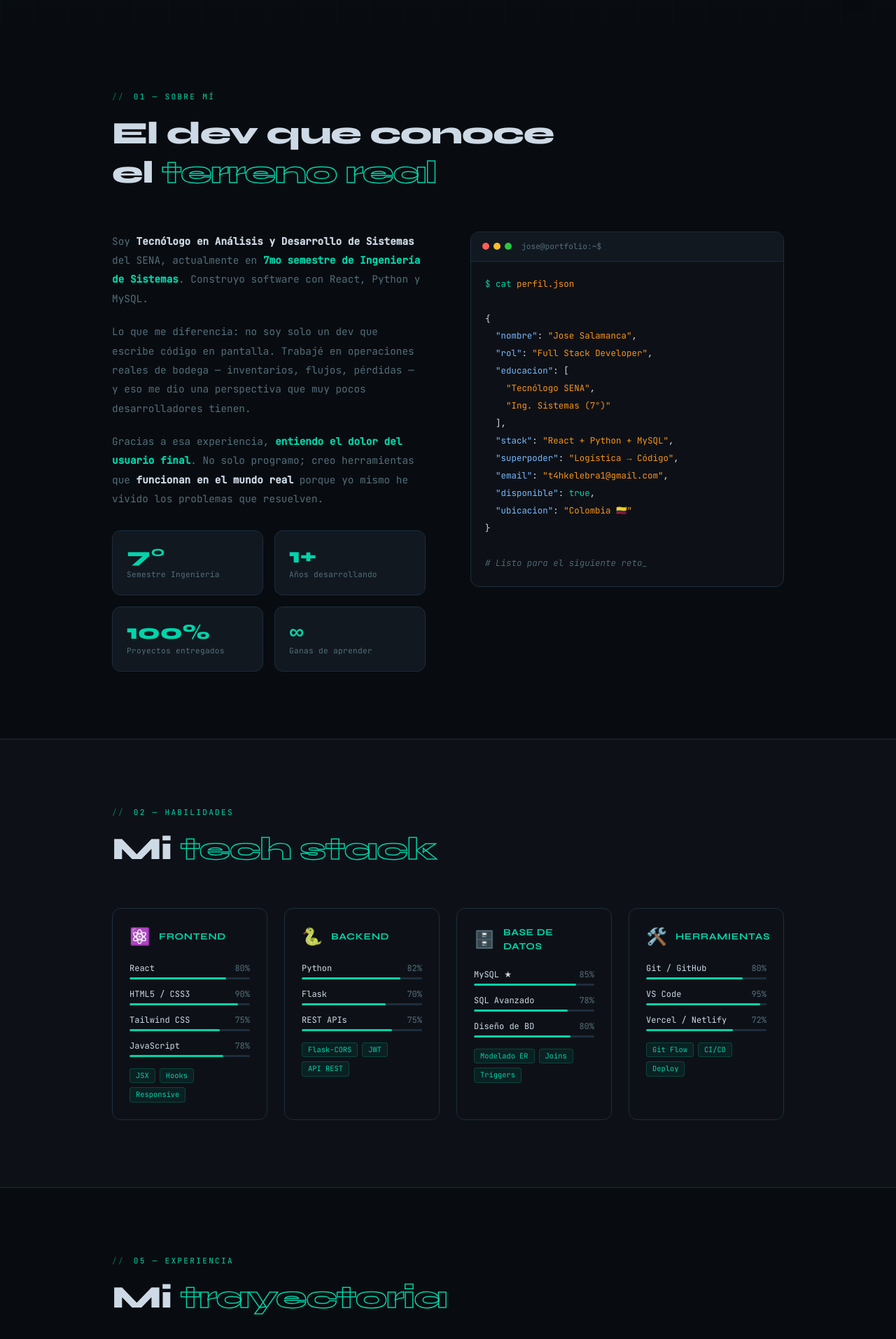
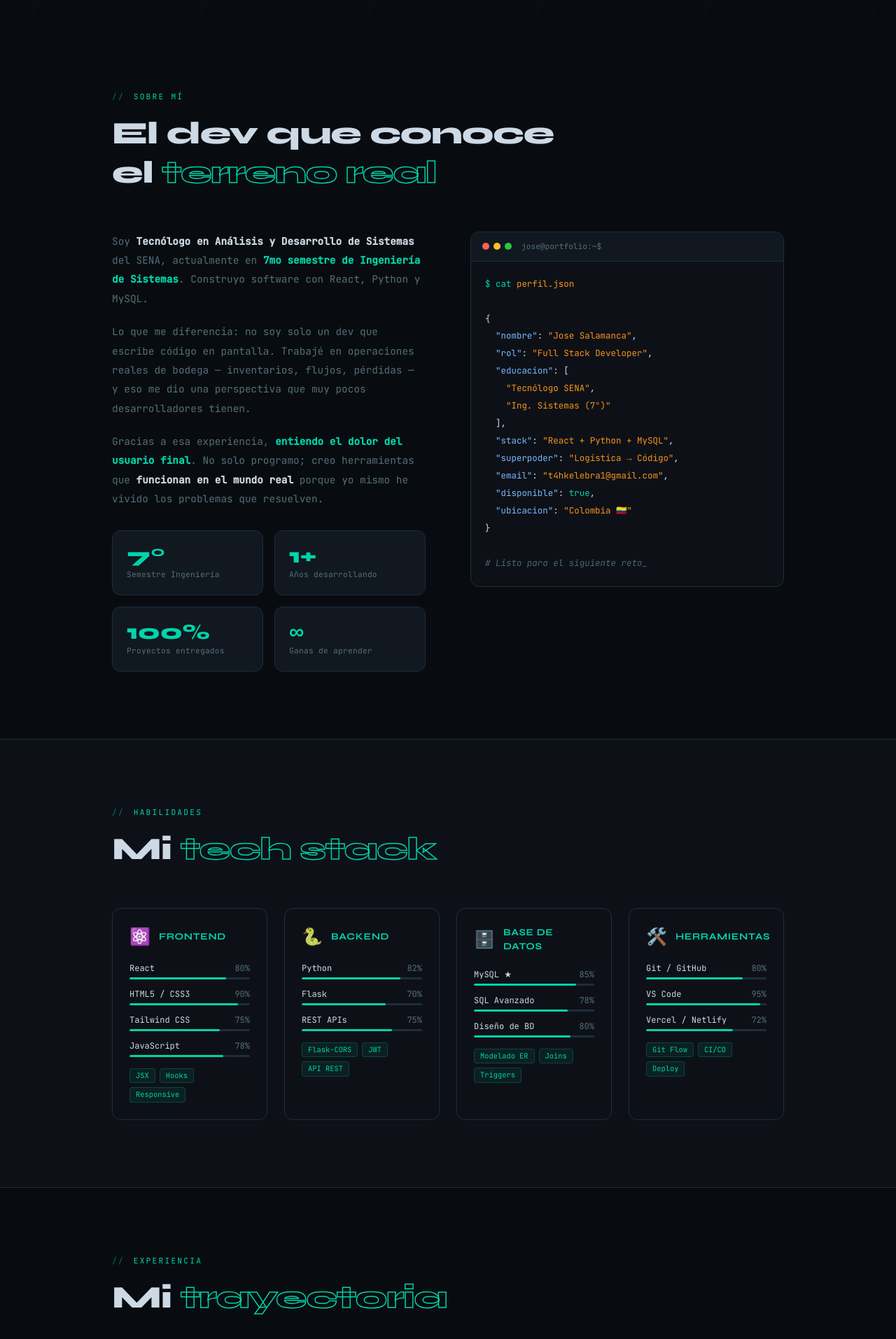
Before and after one commit to KeLeBrA99/Mi-portafolio, a React (Vite) app: page / in a window 1280 px wide. Shown: the part 766-2680 px from the top of the page at 70% size. Built offline with nearby package versions, Linux system fonts and the light colour scheme.

Commit message:
Version 1.3

```diff
--- a/src/sections/About.jsx
+++ b/src/sections/About.jsx
@@ -24,7 +24,7 @@
   return (
     <section id="about" ref={ref} className="relative z-10 max-w-5xl mx-auto px-8 py-24">
 
-      <p className="reveal section-label">01 — Sobre mí</p>
+      <p className="reveal section-label">Sobre mí</p>
       <h2 className="reveal font-syne font-black text-[clamp(1.8rem,5vw,2.8rem)] leading-tight tracking-tight mb-14">
         El dev que conoce<br />
         el <span className="text-outline-sm">terreno real</span>
--- a/src/sections/Contact.jsx
+++ b/src/sections/Contact.jsx
@@ -74,7 +74,7 @@
       <div className="max-w-5xl mx-auto px-8 py-24 grid md:grid-cols-2 gap-16 items-start">
 
         <div>
-          <p className="reveal section-label">04 Contacto</p>
+          <p className="reveal section-label"> Contacto</p>
           <h2 className="reveal font-syne font-black leading-tight tracking-tight mb-4 text-4xl">
             Construyamos algo juntos
           </h2>
--- a/src/sections/Experience.jsx
+++ b/src/sections/Experience.jsx
@@ -75,7 +75,7 @@
   return (
     <section id="experience" ref={ref} className="relative z-10 max-w-5xl mx-auto px-8 py-24">
 
-      <p className="reveal section-label">05 — Experiencia</p>
+      <p className="reveal section-label">Experiencia</p>
       <h2 className="reveal font-syne font-black text-[clamp(1.8rem,5vw,2.8rem)] leading-tight tracking-tight mb-14">
         Mi <span className="text-outline-sm">trayectoria</span>
       </h2>
--- a/src/sections/Projects.jsx
+++ b/src/sections/Projects.jsx
@@ -22,7 +22,7 @@
   return (
     <section id="projects" ref={ref} className="relative z-10 max-w-5xl mx-auto px-8 py-24">
 
-      <p className="reveal section-label">03 — Proyectos</p>
+      <p className="reveal section-label"> Proyectos</p>
       <h2 className="reveal font-syne font-black text-[clamp(1.8rem,5vw,2.8rem)] leading-tight tracking-tight mb-14">
         Lo que he <span className="text-outline-sm">construido</span>
       </h2>
--- a/src/sections/Skills.jsx
+++ b/src/sections/Skills.jsx
@@ -25,7 +25,7 @@
     <section id="skills" ref={ref} className="relative z-10 bg-dark2 border-y border-[#1e2d3d]">
       <div className="max-w-5xl mx-auto px-8 py-24">
 
-        <p className="reveal section-label">02 — Habilidades</p>
+        <p className="reveal section-label"> Habilidades</p>
         <h2 className="reveal font-syne font-black text-[clamp(1.8rem,5vw,2.8rem)] leading-tight tracking-tight mb-14">
           Mi <span className="text-outline-sm">tech stack</span>
         </h2>
```
